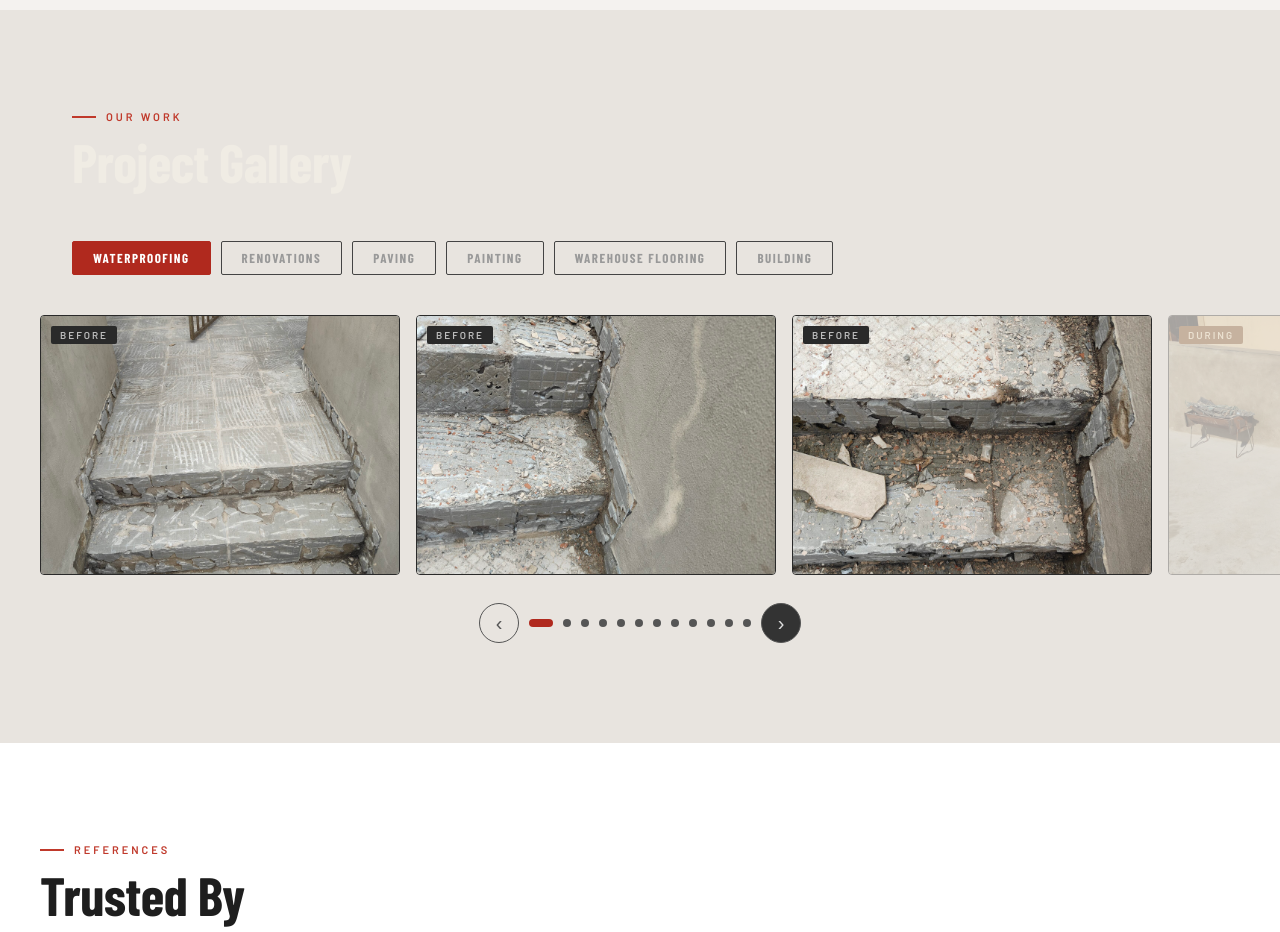
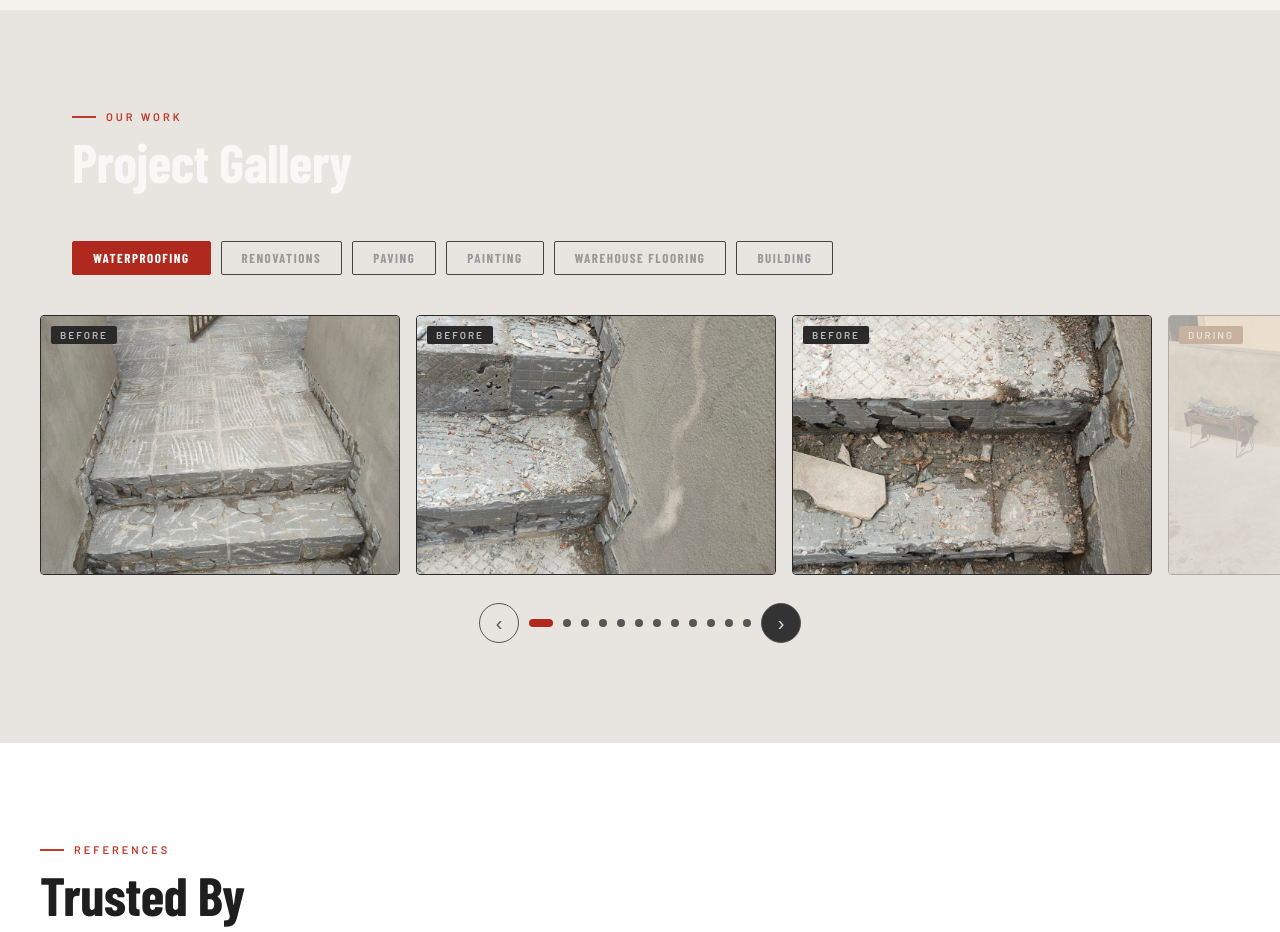
Before and after one commit to Moniquevdb109/Renew-Website, a React (Create React App) app in the folder renew-projects/: page / in a window 1280 px wide. Shown: the part 2440-3372 px from the top of the page. Built offline with nearby package versions, Linux system fonts and the light colour scheme; a web font is replaced by a local one.

Commit message:
updated section header

```diff
--- a/renew-projects/src/components/shared/SectionHeader.jsx
+++ b/renew-projects/src/components/shared/SectionHeader.jsx
@@ -15,7 +15,7 @@ export default function SectionHeader({ label, title, dark = false }) {
         fontSize: 'clamp(30px, 5vw, 54px)',
         letterSpacing: '-0.5px',
         lineHeight: 1,
-        color: dark ? '#f0ece4' : C.text,
+        color: dark ? 'rgba(255,255,255,0.75)' : C.text,
       }}>
         {title}
       </h2>
```
